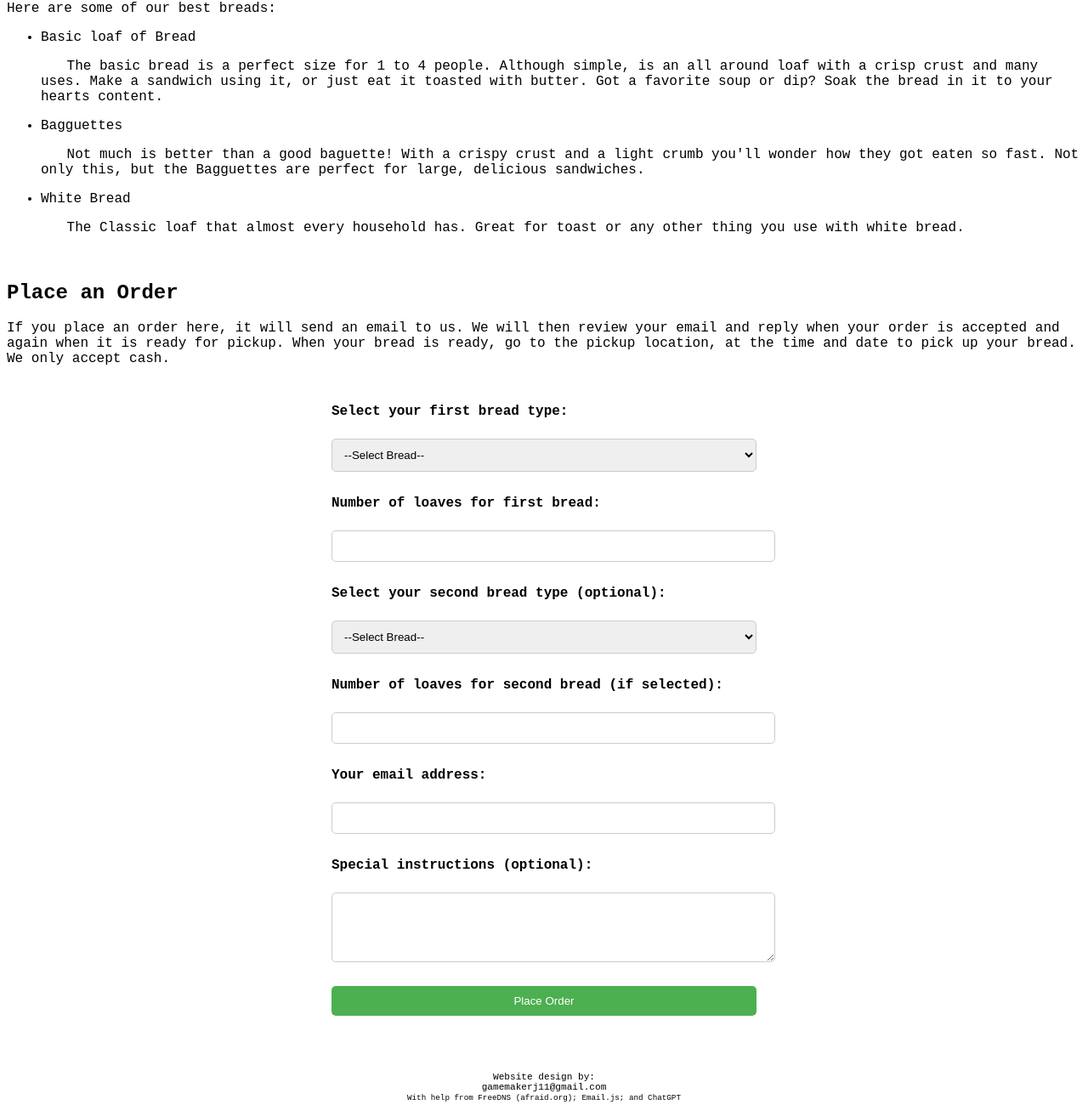
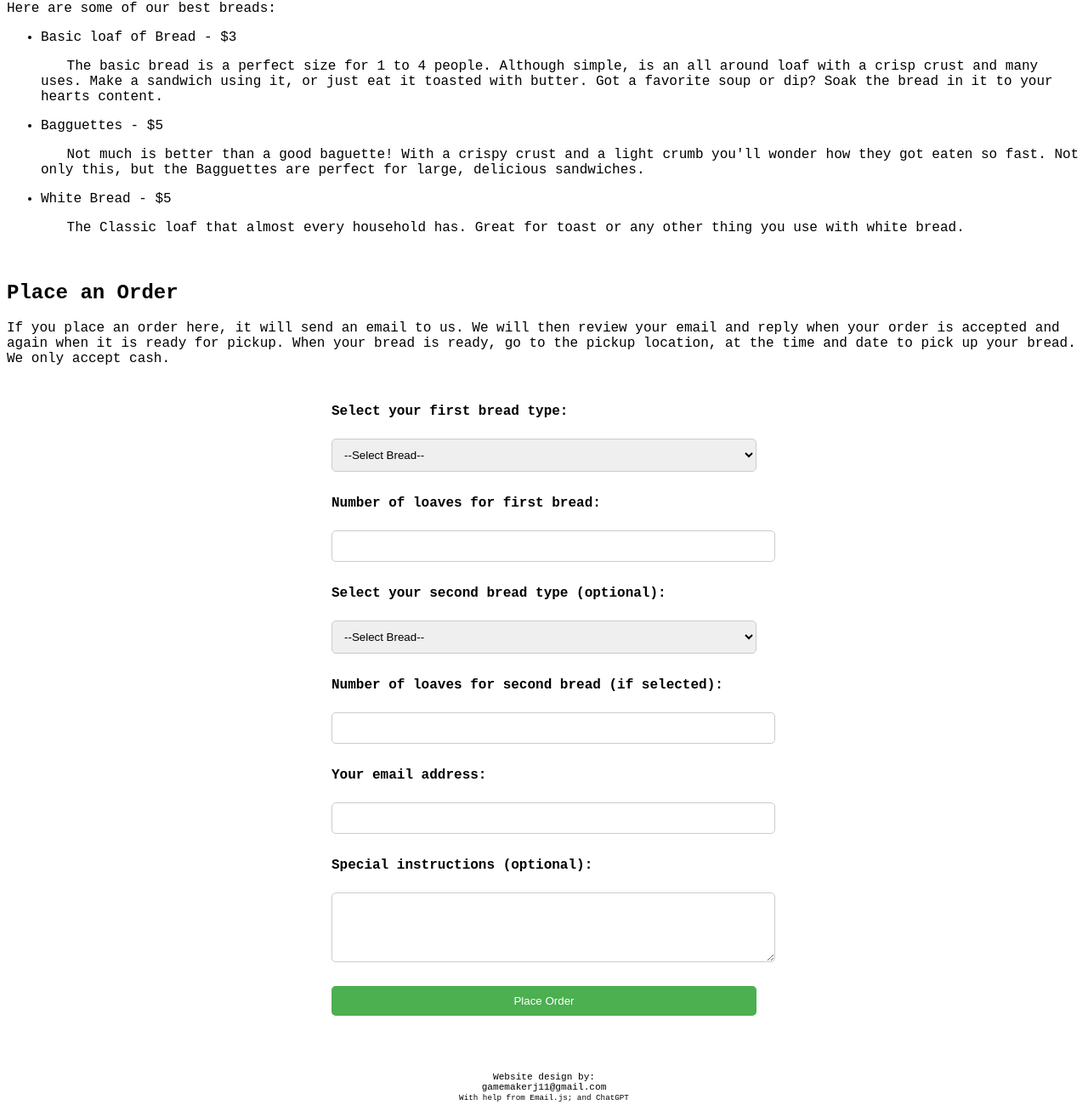
Before and after one commit to BreadInc-hoh/breadsite, a plain HTML site: page index.html in a window 1280 px wide. Shown: the part 1200-2500 px from the top of the page at 85% size. Drawn offline with nearby package versions, Linux system fonts and the light colour scheme.

Commit message:
Added Prices.

```diff
--- a/index.html
+++ b/index.html
@@ -37,7 +37,7 @@
             Here are some of our best breads:
         </p>
         <ul>
-            <li>Basic loaf of Bread</li>
+            <li>Basic loaf of Bread - $3</li>
             <p style="text-indent: 2.5%;">
                 The basic bread is a perfect size for 1 to 4 people.
                 Although simple, is an all around loaf with a crisp crust
@@ -45,14 +45,14 @@
                 with butter. Got a favorite soup or dip? Soak the bread in it to
                 your hearts content.
             </p>
-            <li>Bagguettes</li>
+            <li>Bagguettes - $5</li>
             <p style="text-indent: 2.5%;">
                 Not much is better than a good baguette!
                 With a crispy crust and a light crumb you'll wonder
                 how they got eaten so fast. Not only this, but the Bagguettes
                 are perfect for large, delicious sandwiches.
             </p>
-            <li>White Bread</li>
+            <li>White Bread - $5</li>
             <p style="text-indent: 2.5%;">
                 The Classic loaf that almost every household has.
                 Great for toast or any other thing you use with white bread.
@@ -165,7 +165,8 @@
                     gamemakerj11@gmail.com
                     <br/>
                     <small>
-                        With help from FreeDNS (afraid.org);
+
+                       With help from <!-- FreeDNS (afraid.org);-->
 
                         Email.js;
 
```
